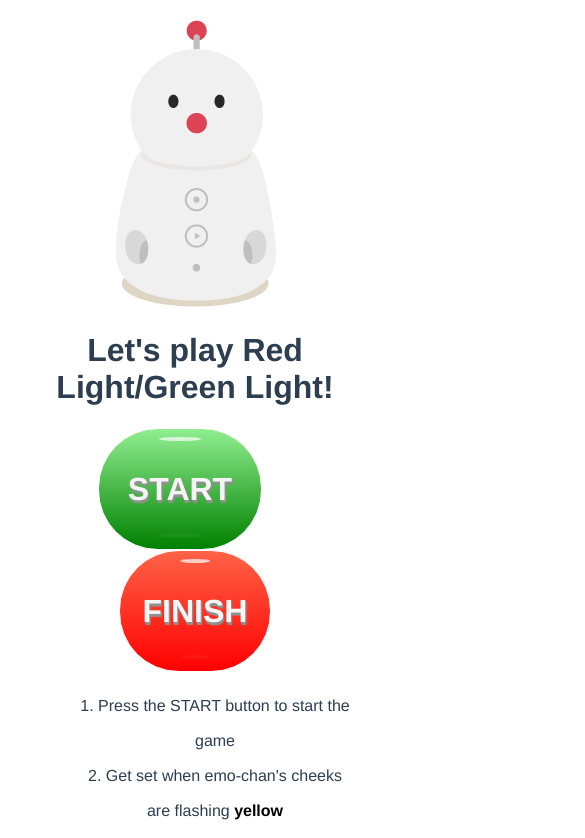
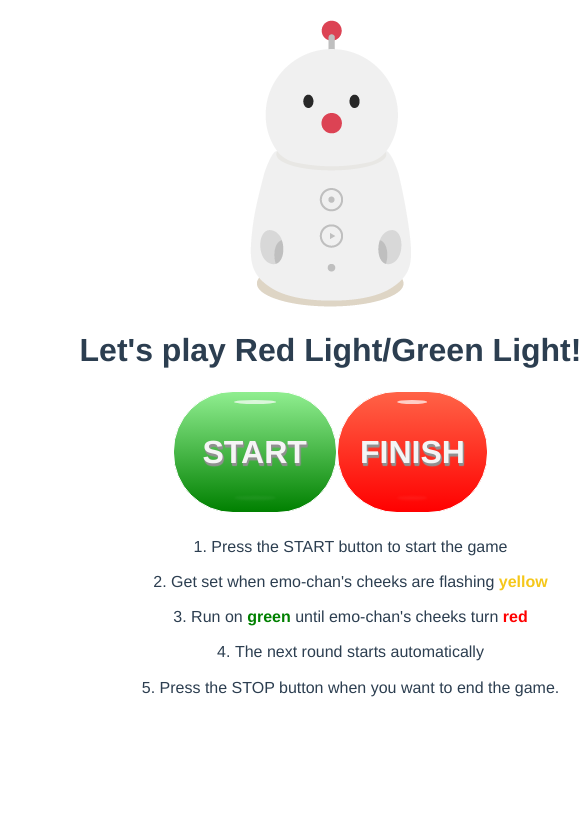
Before and after one commit to RPB-Bocco-Emo/Yukai-API-Project, a Vue app: page / in a window 390 px wide. Shown: the top 838 px of the page, 585 px wide, since content can reach past the window. Built offline with nearby package versions, Linux system fonts and the light colour scheme; no server answers.

Commit message:
refactor: CSS resize for mobile
Co-authored-by: brianlee9090 <brianlee9090@users.noreply.github.com>
Co-authored-by: richardpbCC <richardpbcc@users.noreply.github.com>
Co-authored-by: mahomiyata <mahomiyata@users.noreply.github.com>

```diff
--- a/src/App.vue
+++ b/src/App.vue
@@ -2,11 +2,13 @@
   <div id="app">
 	<img src="./assets/image_bocco_emo_branch_page.png" />
     <h1>Let's play Red Light/Green Light!</h1>
-    <button id="start" v-on:click="beginMotion">START</button>
-    <button id="finish" v-on:click="finishMotion">FINISH</button>
+	<div class="buttonContainer">
+	<button id="start" v-on:click="beginMotion">START</button>
+	<button id="finish" v-on:click="finishMotion">FINISH</button>
+	</div>
 	<ol>
 		<li> Press the START button to start the game </li>
-		<li> Get set when emo-chan's cheeks are flashing <mark class="ye"> yellow</mark> </li>
+		<li> Get set when emo-chan's cheeks are flashing <mark class="yellow"> yellow</mark> </li>
 		<li> Run on <mark class="green"> green </mark> until emo-chan's cheeks turn <mark class="red"> red </mark> </li>
 		<li> The next round starts automatically </li>
 		<li> Press the STOP button when you want to end the game. </li>
@@ -110,6 +112,12 @@ export default {
   margin-bottom: 20px;
   margin-left: 30px;
   margin-right:30px;
+  min-width: 585px;
+}
+
+.buttonContainer{
+  display: inline-block;
+  align-content: center;
 }
 
 #start {
@@ -117,7 +125,6 @@ export default {
 	position: relative;
 	padding: 2.5rem 1.8rem;
 	border-radius: 3.75rem;
-  margin-right: 30px;
 	line-height: 2.5rem;
 	font-size: 2rem;
 	font-weight: 600;
@@ -255,7 +262,7 @@ mark.red{
 }
 
 mark.yellow{
- color: yellow
+ color: rgb(245,199,26)
 }
 
 mark.green{
```
Also changed, not shown: 1 other file (tests, documents, lock files or other folders).
